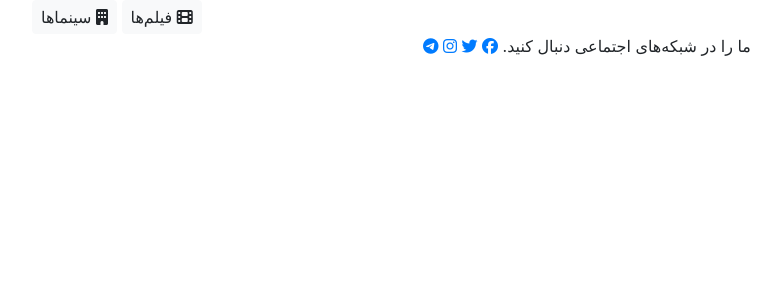
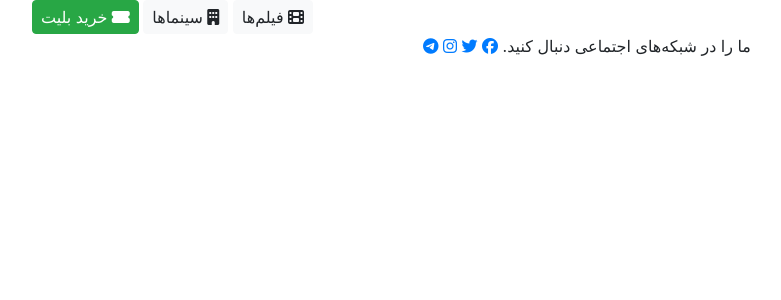
Before and after one commit to rvngrd/cinema.maktab, a Django app: template ticketing/templates/ticketing/base_page.html in a window 1280 px wide. Shown: the part 46-346 px from the top of the page, without its empty margins (53-834 px from the left). Run offline with Django 4.2, Linux system fonts and the light colour scheme; the template is opened without the code that fills it, so the values that code supplies are empty; some libraries are stand-ins or nearby versions.

Commit message:
adding buying ticket button

```diff
--- a/ticketing/templates/ticketing/base_page.html
+++ b/ticketing/templates/ticketing/base_page.html
@@ -36,7 +36,10 @@
                 <i class="fas fa-building"></i>
                  سینماها
             </a>
-
+            <a class="btn btn-success py-1 px-2" href="{% url "ticketing:showtime_list" %}">
+                <i class="fas fa-ticket-alt"></i>
+                    خرید بلیت
+            </a>
             {% endblock %}
 
         </div>
```
